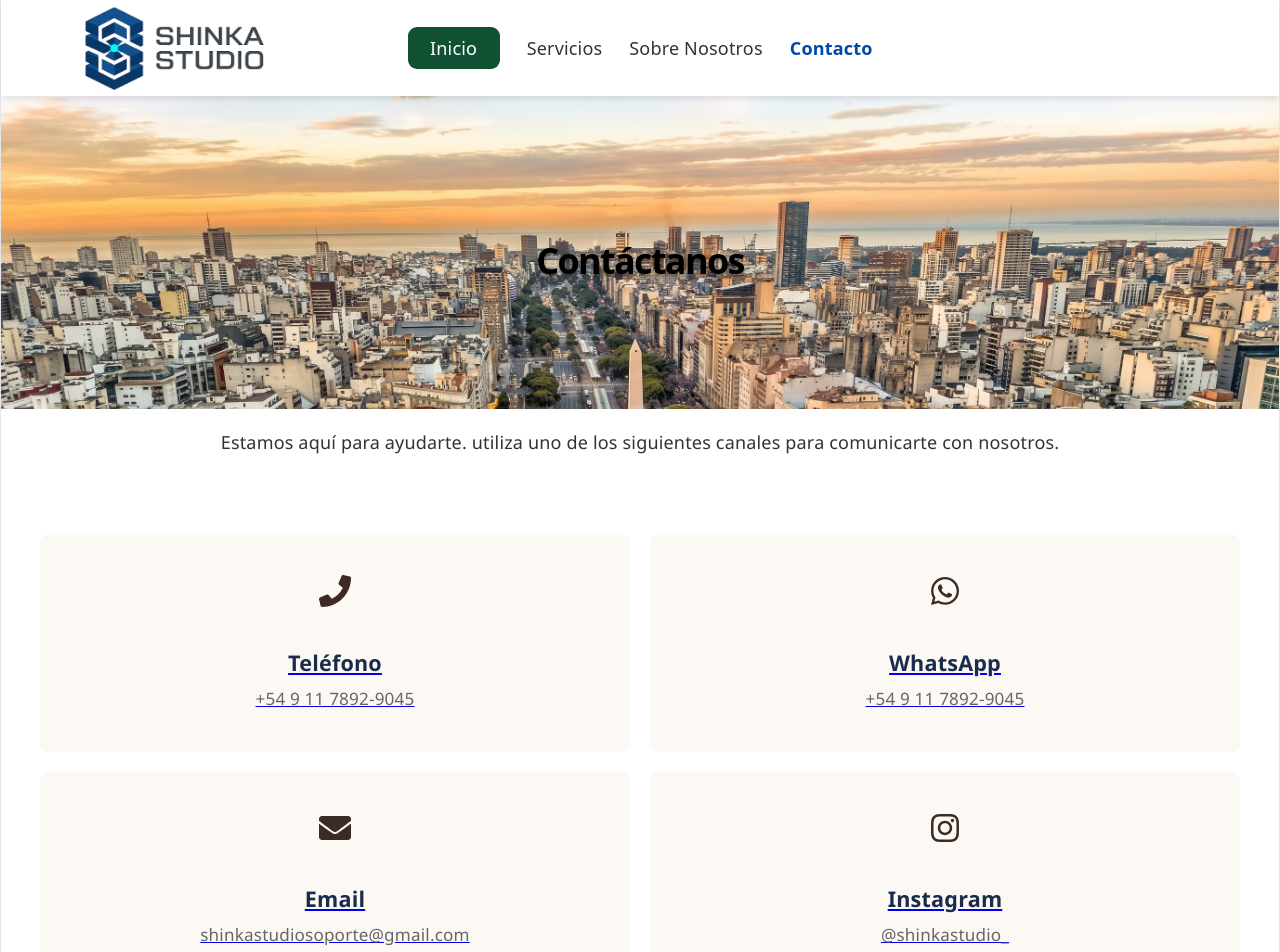
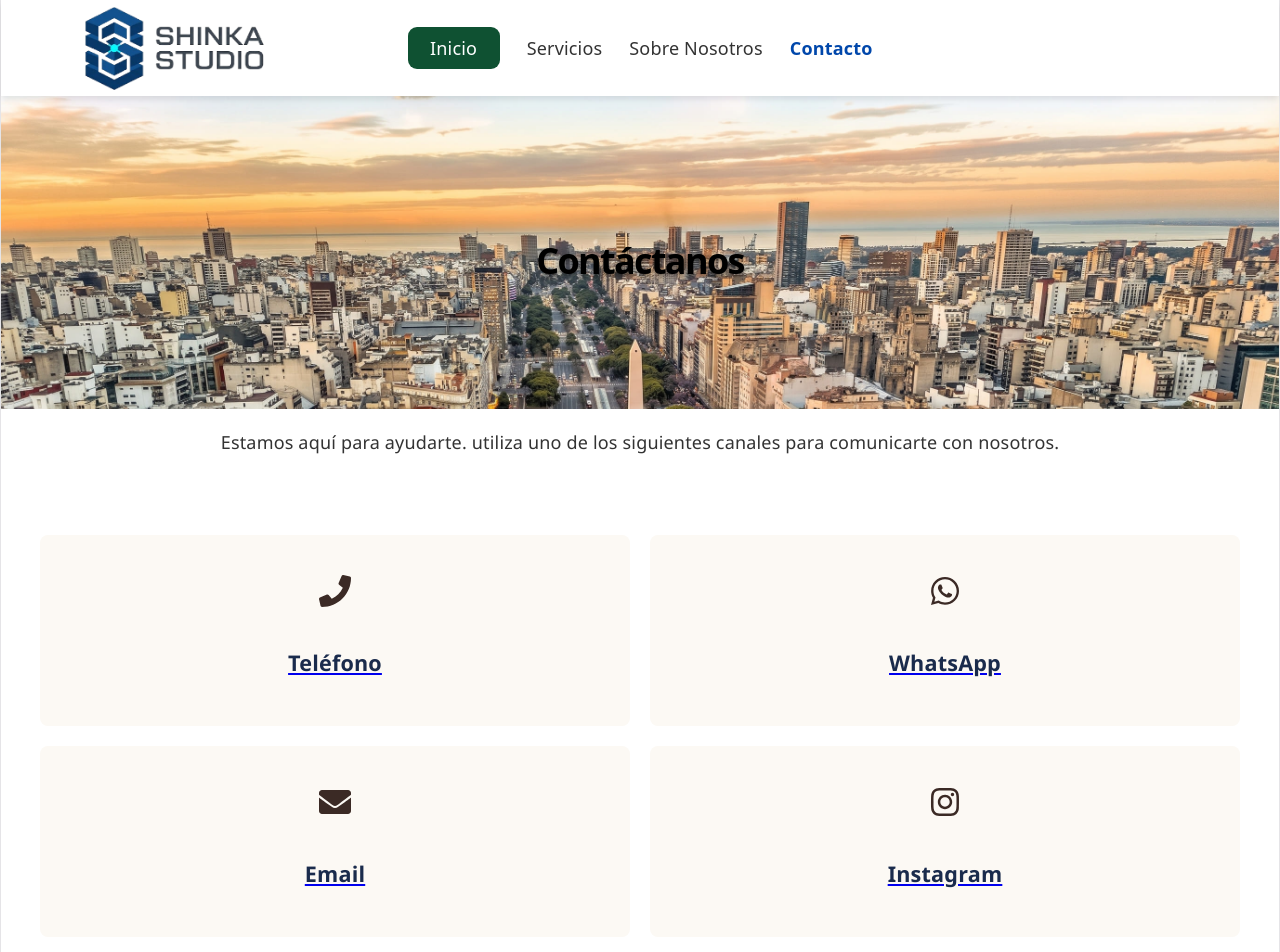
Before and after one commit to Facundo-2001/Shinka-Studio, a React (Vite) app: page /contacto in a window 1280 px wide. Shown: the top 952 px of the page. Built offline with nearby package versions, Linux system fonts and the light colour scheme.

Commit message:
Update Contacto.jsx

```diff
--- a/src/pages/contacto/Contacto.jsx
+++ b/src/pages/contacto/Contacto.jsx
@@ -18,25 +18,21 @@ return (
           <a href="tel:+5491178929045" className="contact-card">
             <FaPhone className="contact-icon" />
             <h3>Teléfono</h3>
-            <p>+54 9 11 7892-9045</p>
           </a>
 
           <a href="https://wa.me/5491178929045" target="_blank" rel="noopener noreferrer" className="contact-card">
             <FaWhatsapp className="contact-icon" />
             <h3>WhatsApp</h3>
-            <p>+54 9 11 7892-9045</p>
           </a>
 
           <a href="mailto:shinkastudiosoporte@gmail.com" className="contact-card">
             <FaEnvelope className="contact-icon" />
             <h3>Email</h3>
-            <p>shinkastudiosoporte@gmail.com</p>
           </a>
 
           <a href="https://www.instagram.com/shinkastudio_" target="_blank" rel="noopener noreferrer" className="contact-card">
             <FaInstagram className="contact-icon" />
             <h3>Instagram</h3>
-            <p>@shinkastudio_</p>
           </a>
 
         </div>
```
